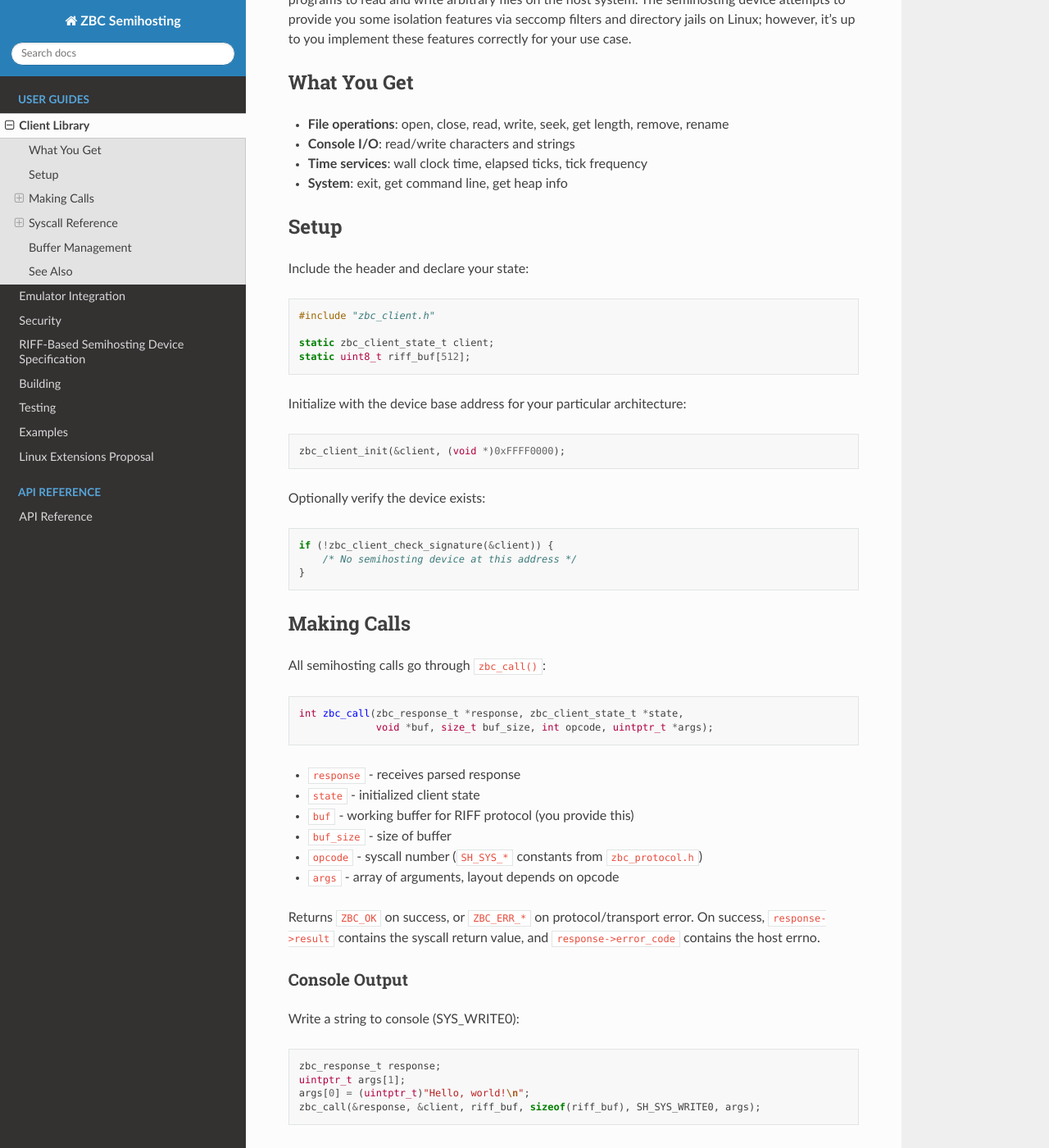
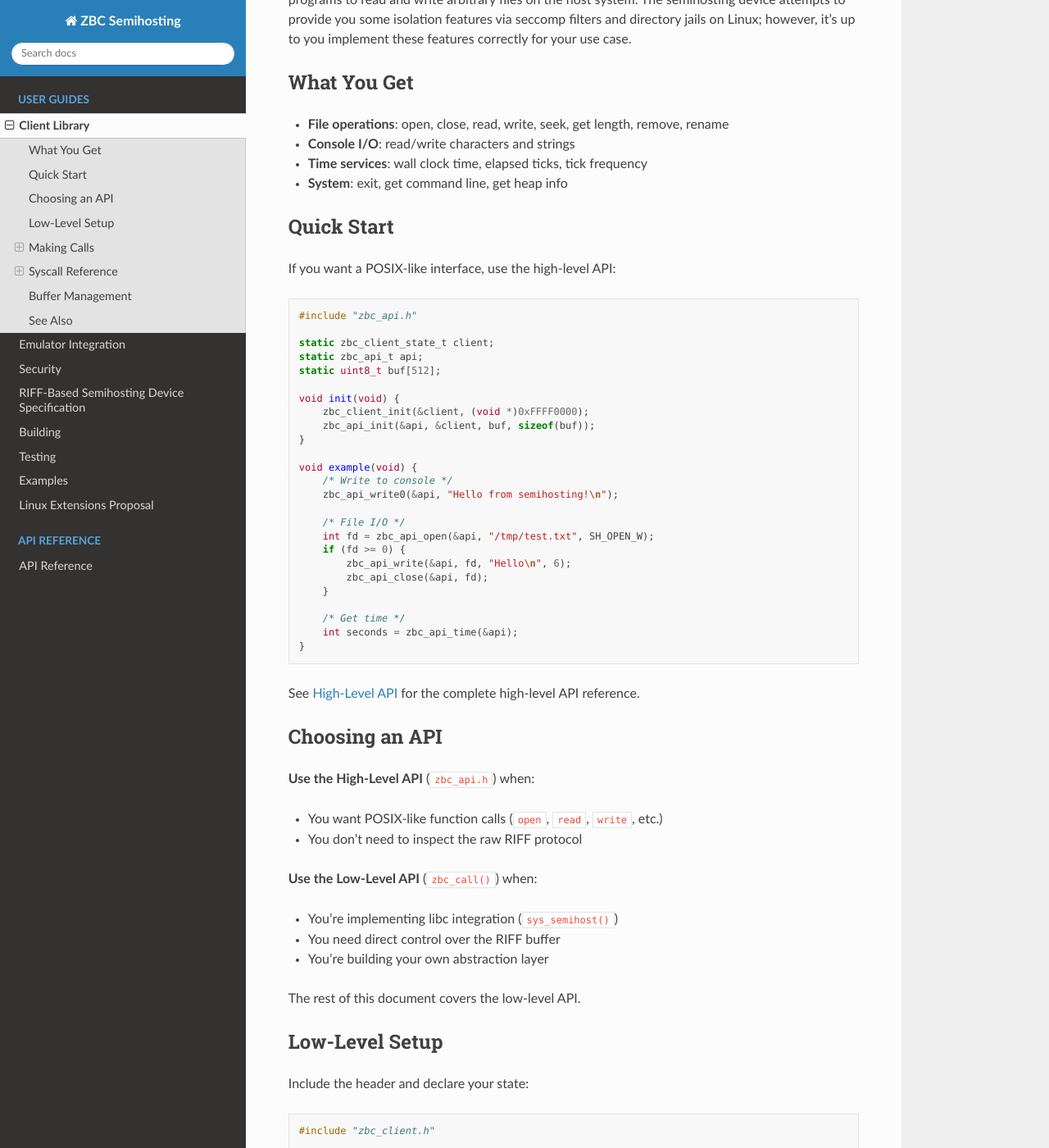
Before and after one commit to johnwbyrd/semihost, a Sphinx documentation site: the page built from docs/source/client-library.rst, in a window 1280 px wide and 1400 px high, scrolled down 388 px. Shown: the whole window at 82% size. Built offline with Sphinx 7.4.7 and the Read the Docs theme 3.1.0, drawn with Linux system fonts in a browser that asks for light colours.

Commit message:
docs: add High-Level API reference and usage guide
Introduces documentation for the `zbc_api.h` High-Level API, which
provides POSIX-like wrapper functions for guest code.

Changes include:
- Create `docs/source/api/high-level.rst` detailing `zbc_api_t` and
  associated functions.
- Update `docs/source/api/index.rst` to include the new component and
  refine the Client API description.
- Add a "Quick Start" section to `client-library.rst` demonstrating
  initialization and usage of the high-level interface.

```diff
--- a/docs/source/client-library.rst
+++ b/docs/source/client-library.rst
@@ -26,8 +26,59 @@ What You Get
 - **Time services**: wall clock time, elapsed ticks, tick frequency
 - **System**: exit, get command line, get heap info
 
-Setup
------
+Quick Start
+-----------
+
+If you want a POSIX-like interface, use the high-level API:
+
+.. code-block:: c
+
+   #include "zbc_api.h"
+
+   static zbc_client_state_t client;
+   static zbc_api_t api;
+   static uint8_t buf[512];
+
+   void init(void) {
+       zbc_client_init(&client, (void *)0xFFFF0000);
+       zbc_api_init(&api, &client, buf, sizeof(buf));
+   }
+
+   void example(void) {
+       /* Write to console */
+       zbc_api_write0(&api, "Hello from semihosting!\n");
+
+       /* File I/O */
+       int fd = zbc_api_open(&api, "/tmp/test.txt", SH_OPEN_W);
+       if (fd >= 0) {
+           zbc_api_write(&api, fd, "Hello\n", 6);
+           zbc_api_close(&api, fd);
+       }
+
+       /* Get time */
+       int seconds = zbc_api_time(&api);
+   }
+
+See :doc:`api/high-level` for the complete high-level API reference.
+
+Choosing an API
+---------------
+
+**Use the High-Level API** (``zbc_api.h``) when:
+
+- You want POSIX-like function calls (``open``, ``read``, ``write``, etc.)
+- You don't need to inspect the raw RIFF protocol
+
+**Use the Low-Level API** (``zbc_call()``) when:
+
+- You're implementing libc integration (``sys_semihost()``)
+- You need direct control over the RIFF buffer
+- You're building your own abstraction layer
+
+The rest of this document covers the low-level API.
+
+Low-Level Setup
+---------------
 
 Include the header and declare your state:
 
```
Also changed, not shown: docs/source/api/high-level.rst (added, +100 -0 lines), docs/source/api/index.rst (+10 -4 lines), docs/source/examples.rst (+32 -1 lines).
